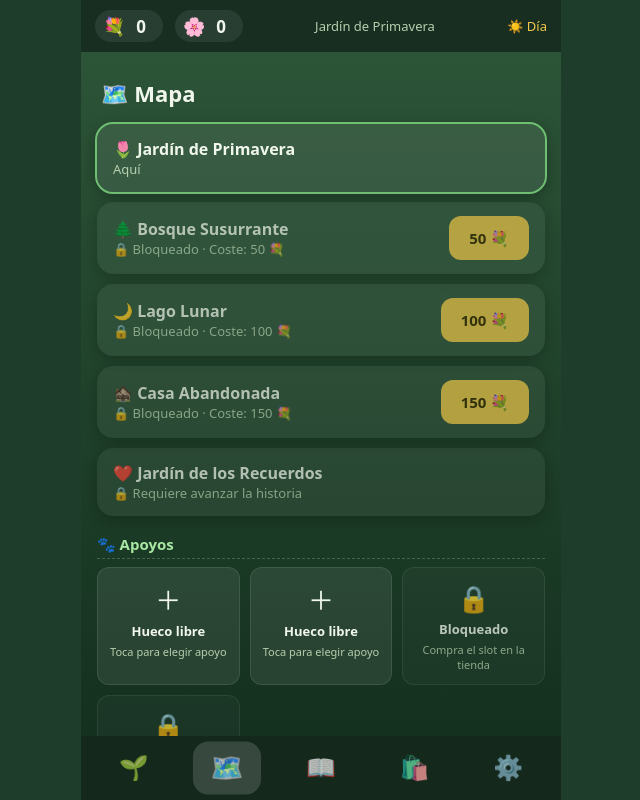
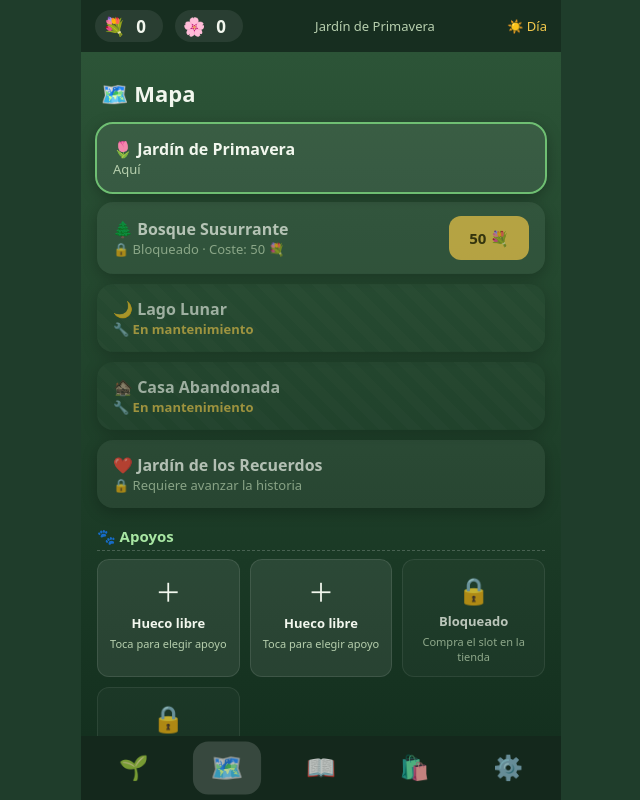
Before and after one commit to lefudead/el-jardin-de-los-recuerdos, a website with bundled scripts: page index.html in a window 1280 px wide. Both pictures are taken after a click on the button "🗺️". Shown: the whole page, without its empty margins (319-959 px from the left). Built offline with nearby package versions, Linux system fonts and the light colour scheme.

Commit message:
Mapas Lago Lunar y Casa Abandonada en mantenimiento: sin viajar ni desbloquear, con aviso y estilo propio

```diff
--- a/assets/css/style.css
+++ b/assets/css/style.css
@@ -194,6 +194,8 @@ body.night.zone-whispering_forest #screen-garden {
 
 .map-card.locked { opacity: 0.7; }
 .map-card.current { outline: 2px solid var(--accent); }
+.map-card.maintenance { opacity: 0.6; cursor: not-allowed; background: repeating-linear-gradient(45deg, rgba(255,255,255,0.04), rgba(255,255,255,0.04) 10px, rgba(255,255,255,0.02) 10px, rgba(255,255,255,0.02) 20px); }
+.map-card.maintenance .map-status { color: var(--gold); font-weight: 600; }
 
 .map-name { font-weight: 600; font-size: 16px; }
 .map-status { color: var(--text-dim); font-size: 13px; }
--- a/src/data/maps.js
+++ b/src/data/maps.js
@@ -24,7 +24,8 @@ export const MAPS = {
     description: "El ciclo día/noche importa aquí. Flores lunares y reflejos.",
     unlockCost: 100,
     unlockRequirement: null,
-    emoji: "🌙"
+    emoji: "🌙",
+    maintenance: true
   },
   abandoned_house: {
     id: "abandoned_house",
@@ -32,7 +33,8 @@ export const MAPS = {
     description: "Escape rooms, documentos y códigos.",
     unlockCost: 150,
     unlockRequirement: null,
-    emoji: "🏚️"
+    emoji: "🏚️",
+    maintenance: true
   },
   memory_garden: {
     id: "memory_garden",
--- a/src/scenes/MapScene.js
+++ b/src/scenes/MapScene.js
@@ -42,17 +42,18 @@ export class MapScene {
       const lockedByStory = m.unlockRequirement && !unlocked;
 
       let status = "";
-      if (isCurrent) status = "Aquí";
+      if (m.maintenance) status = "🔧 En mantenimiento";
+      else if (isCurrent) status = "Aquí";
       else if (unlocked) status = `Desbloqueado · Coste: ${m.unlockCost} 💐`;
       else if (lockedByStory) status = "🔒 Requiere avanzar la historia";
       else status = `🔒 Bloqueado · Coste: ${m.unlockCost} 💐`;
 
-      html += `<div class="map-card ${unlocked ? "" : "locked"} ${isCurrent ? "current" : ""}" data-map="${m.id}">
+      html += `<div class="map-card ${unlocked && !m.maintenance ? "" : "locked"} ${m.maintenance ? "maintenance" : ""} ${isCurrent ? "current" : ""}" data-map="${m.id}">
         <div>
           <div class="map-name">${m.emoji} ${m.name}</div>
           <div class="map-status">${status}</div>
         </div>
-        ${!unlocked && !lockedByStory ? `<button class="btn buy-btn buy-map" data-map="${m.id}">${m.unlockCost} 💐</button>` : ""}
+        ${!unlocked && !lockedByStory && !m.maintenance ? `<button class="btn buy-btn buy-map" data-map="${m.id}">${m.unlockCost} 💐</button>` : ""}
       </div>`;
     }
     this.el.innerHTML = html;
@@ -64,6 +65,12 @@ export class MapScene {
     }));
 
     this.el.querySelectorAll(".map-card").forEach((card) => card.addEventListener("click", () => {
+      const m = MAPS[card.dataset.map];
+      if (m && m.maintenance) {
+        audio.playError();
+        eventBus.emit(eventBus.constructor.EVENTS.SHOW_TOAST, { text: "🔧 Este mapa está en mantenimiento." });
+        return;
+      }
       if (card.dataset.map !== current) this.travel(card.dataset.map);
     }));
   }
@@ -210,6 +217,7 @@ export class MapScene {
 
   travel(mapId) {
     if (!gameState.state.unlocks.maps.includes(mapId)) return;
+    if (MAPS[mapId] && MAPS[mapId].maintenance) return;
     gameState.state.progression.currentZone = mapId;
     saveManager.saveGame();
     // La música refleja la zona a la que viajamos (jardín/bosque) de inmediato.
```
